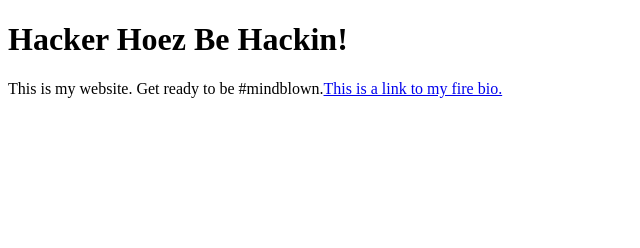
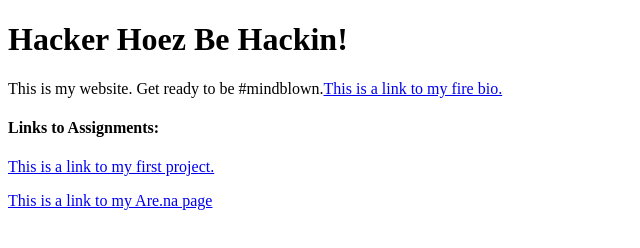
Before and after one commit to HackerHoez/HackerHoez.github.io-, a plain HTML site: page index.html in a window 1280 px wide. Shown: the whole page, without its empty margins (0-640 px from the left). Drawn offline with Linux system fonts and the light colour scheme.

Commit message:
added links

```diff
--- a/index.html
+++ b/index.html
@@ -7,5 +7,11 @@
 	<h1>Hacker Hoez Be Hackin!</h1>
 	<p>This is my website. Get ready to be #mindblown.<a href="/bio/">This is a link to my fire bio.</a></p>
 
+	<h4>Links to Assignments:</h4>
+
+	<p><a href="/assignment_1/">This is a link to my first project.</a></p>
+
+	<p><a href="/my_arena/">This is a link to my Are.na page</a></p>
+
 </body>
 </html>
```
